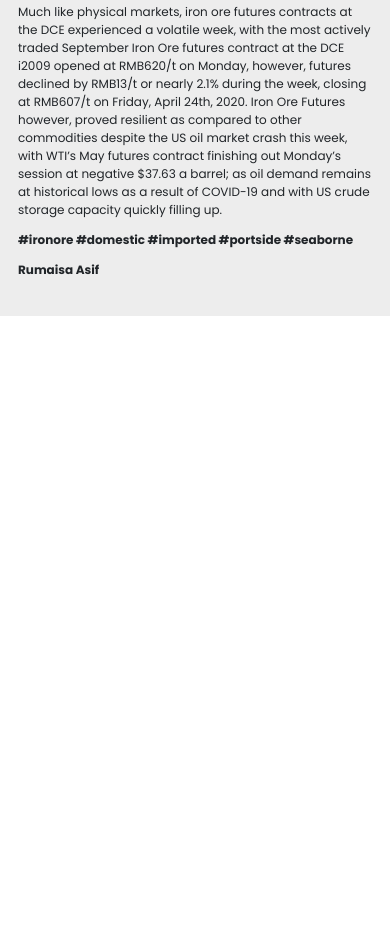
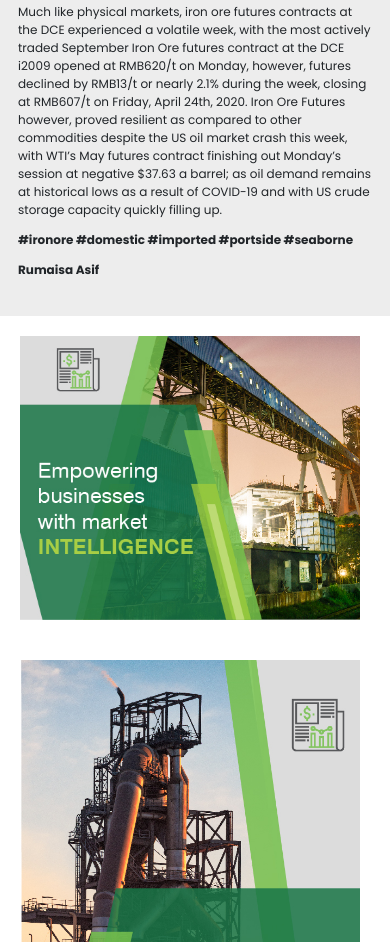
Before and after one commit to MuhammadAnas14/article-page, a plain HTML site: page Final Design/responsive.html in a window 390 px wide. Shown: the part 1058-2000 px from the top of the page. Before the commit the page ends 1374 px from the top, so only its background shows below. Drawn offline with nearby package versions, Linux system fonts and the light colour scheme.

Commit message:
responsive

```diff
--- a/Final Design/responsive.html
+++ b/Final Design/responsive.html
@@ -11,6 +11,8 @@
 </head>
 <body>
   <div class ="container .container-sm .container-md .container-lg .container-xl">
+      <div class="row no-gutters">
+      <div class="right-part col-md-11">
       <div class = "top">
         <div class="one">
         <a href = "#"><img class="icon" src="icon.png">NEXT</a>
@@ -64,6 +66,12 @@
           <strong>Rumaisa Asif</strong>
         </p>
       </div>
+      </div>
+        <div class="left-part col-md-1">
+        <img class="ads" src="Ad1.jpg"><br>
+        <img class="ads" src="Ad2.jpg"><br>
+        <img class="ads" src="Ad3.jpg">
+         </div>
 </section>
 </body>
 </html>
--- a/Final Design/style.css
+++ b/Final Design/style.css
@@ -105,6 +105,15 @@ img.calender-flag {
     padding: 25px 18px;
 }
 
+img.ads {
+    padding: 20px;
+    width: 310px;
+}
+
+.left-part {
+    float: left;
+}
+
 h1 {
     margin-left: 25px;
 }
@@ -185,6 +194,10 @@ h1 {
     .three {
         font-size: 10px;
     }
+    img.ads {
+        padding: 20px;
+        width: 380px;
+    }
 }
 
 @media screen and (min-width: 900px) {
```
Also changed, not shown: 1 other file.
